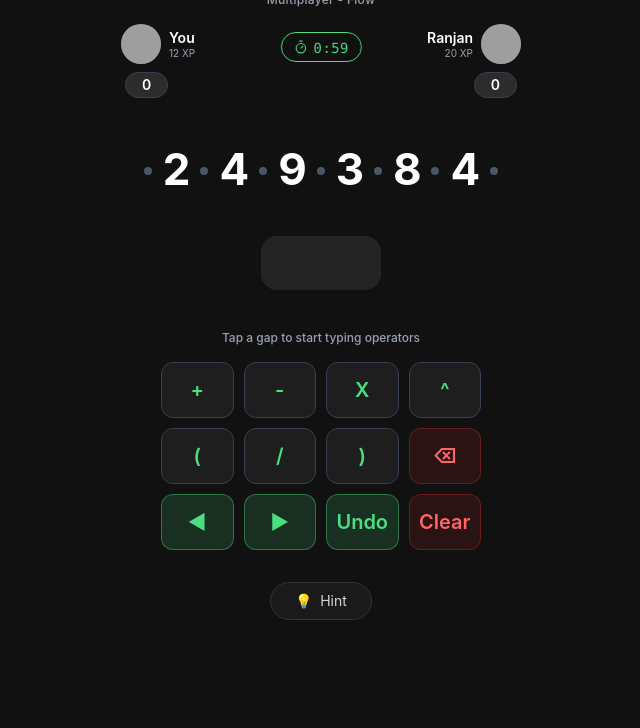
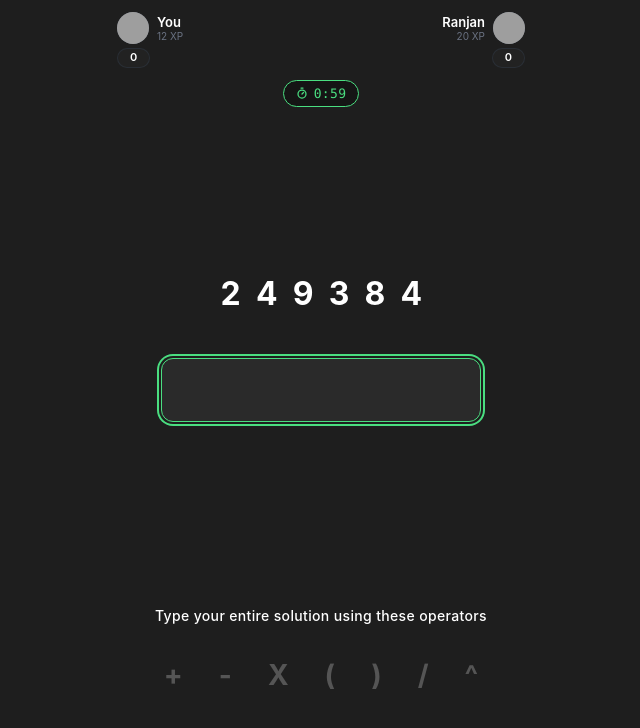
Before and after one commit to somnath-07/Hectoclash-Matiks, a React (Vite) app: page / in a window 1280 px wide. Shown: the top 728 px of the page, without its empty margins (319-959 px from the left). Built offline with nearby package versions, Linux system fonts and the light colour scheme; grey boxes are pictures that could not be loaded.

Commit message:
feat: updated typing ui to match reference with single large input box and flat operators

```diff
--- a/src/App.jsx
+++ b/src/App.jsx
@@ -1,40 +1,25 @@
-import React, { useState, useEffect, useCallback } from 'react';
+import React, { useState, useEffect } from 'react';
 import { evaluate } from 'mathjs';
 import TopBar from './components/TopBar';
 import GameBoard from './components/GameBoard';
 import OperatorDock from './components/OperatorDock';
 
-const VALID_OPERATORS = ['+', '-', 'X', '(', ')', '/', '^'];
-
 function App() {
   const [digits] = useState([2, 4, 9, 3, 8, 4]);
-  // gapContents is an array of 7 strings — one per gap
-  const [gapContents, setGapContents] = useState(Array.from({ length: 7 }, () => ''));
-  const [history, setHistory] = useState([]); // Array of snapshots of gapContents
-  const [activeGap, setActiveGap] = useState(null);
+  const [inputValue, setInputValue] = useState('');
   const [currentResult, setCurrentResult] = useState(null);
   const [hasWon, setHasWon] = useState(false);
 
-  // Evaluate expression whenever gapContents change
   useEffect(() => {
-    let expr = '';
-
-    expr += gapContents[0].replace(/X/g, '*');
-
-    for (let i = 0; i < digits.length; i++) {
-      expr += digits[i];
-      expr += gapContents[i+1].replace(/X/g, '*');
-    }
-
-    let isDefault = gapContents.every(g => g === '');
-
-    if (isDefault) {
+    if (!inputValue) {
       setCurrentResult(null);
       return;
     }
 
     try {
-      const res = evaluate(expr);
+      const formattedExpr = inputValue.replace(/X/g, '*').replace(/x/g, '*');
+      const res = evaluate(formattedExpr);
+
       if (typeof res === 'number' && !isNaN(res)) {
         let finalRes = Number(res.toFixed(4));
         if (finalRes === Math.floor(finalRes)) finalRes = Math.floor(finalRes);
@@ -42,7 +27,12 @@ function App() {
         setCurrentResult(finalRes);
 
         if (finalRes === 100 && !hasWon) {
-          setHasWon(true);
+          // Verify if digits are correct
+          const stripped = inputValue.replace(/[^0-9]/g, '');
+          const required = digits.join('');
+          if (stripped === required) {
+            setHasWon(true);
+          }
         }
       } else {
         setCurrentResult(null);
@@ -50,160 +40,52 @@ function App() {
     } catch (e) {
       setCurrentResult(null);
     }
-  }, [gapContents, digits, hasWon]);
+  }, [inputValue, digits, hasWon]);
 
-  // Listen for physical keyboard input
-  useEffect(() => {
-    const handleKeyDown = (e) => {
-      if (hasWon || activeGap === null) return;
-
-      const key = e.key;
-
-      // Map keyboard keys to operator types
-      const keyMap = {
-        '+': '+', '-': '-', '*': 'X', 'x': 'X', 'X': 'X',
-        '(': '(', ')': ')', '/': '/', '^': '^'
-      };
-
-      if (keyMap[key]) {
-        e.preventDefault();
-        handleKeyPress(keyMap[key]);
-      } else if (key === 'Backspace') {
-        e.preventDefault();
-        handleBackspace();
-      } else if (key === 'ArrowLeft') {
-        e.preventDefault();
-        handleMoveLeft();
-      } else if (key === 'ArrowRight') {
-        e.preventDefault();
-        handleMoveRight();
-      } else if (key === 'Escape') {
-        e.preventDefault();
-        setActiveGap(null);
-      }
-    };
-
-    window.addEventListener('keydown', handleKeyDown);
-    return () => window.removeEventListener('keydown', handleKeyDown);
-  }, [activeGap, hasWon, gapContents]);
-
-  const handleGapTap = (gapIndex) => {
+  const handleInputChange = (val) => {
     if (hasWon) return;
-    setActiveGap(prev => prev === gapIndex ? null : gapIndex);
+    setInputValue(val);
   };
 
-  const handleKeyPress = useCallback((key) => {
-    if (hasWon || activeGap === null) return;
-
-    // Save snapshot for undo
-    setHistory(prev => [...prev, [...gapContents]]);
-
-    setGapContents(prev => {
-      const next = [...prev];
-      next[activeGap] = next[activeGap] + key;
-      return next;
-    });
-  }, [hasWon, activeGap, gapContents]);
-
-  const handleBackspace = useCallback(() => {
-    if (hasWon || activeGap === null) return;
-
-    setHistory(prev => [...prev, [...gapContents]]);
-
-    setGapContents(prev => {
-      const next = [...prev];
-      if (next[activeGap].length > 0) {
-        next[activeGap] = next[activeGap].slice(0, -1);
-      }
-      return next;
-    });
-  }, [hasWon, activeGap, gapContents]);
-
-  const handleClear = () => {
-    if (hasWon || activeGap === null) return;
-
-    setHistory(prev => [...prev, [...gapContents]]);
-
-    setGapContents(prev => {
-      const next = [...prev];
-      next[activeGap] = '';
-      return next;
-    });
-  };
-
-  const handleUndo = () => {
-    if (hasWon || history.length === 0) return;
-
-    const lastSnapshot = history[history.length - 1];
-    setGapContents(lastSnapshot);
-    setHistory(prev => prev.slice(0, -1));
-  };
-
-  const handleMoveLeft = () => {
-    if (activeGap === null) return;
-    setActiveGap(prev => prev > 0 ? prev - 1 : prev);
-  };
-
-  const handleMoveRight = () => {
-    if (activeGap === null) return;
-    setActiveGap(prev => prev < 6 ? prev + 1 : prev);
-  };
-
-  const removeGapContent = (gapIndex) => {
+  const handleOperatorTap = (op) => {
     if (hasWon) return;
-    setHistory(prev => [...prev, [...gapContents]]);
-    setGapContents(prev => {
-      const next = [...prev];
-      next[gapIndex] = '';
-      return next;
-    });
+    setInputValue(prev => prev + op);
   };
 
   return (
-    <div className="min-h-screen bg-[var(--color-hectoc-bg)] text-white font-sans flex flex-col items-center select-none">
-      <div className="fixed inset-0 pointer-events-none bg-grid-pattern opacity-[0.15]"></div>
-
-      <div className="relative z-10 w-full max-w-md h-screen flex flex-col pt-6 pb-8 px-6 overflow-hidden">
+    <div className="h-screen h-[100dvh] bg-[var(--color-hectoc-bg)] text-white font-sans flex flex-col items-center select-none overflow-hidden">
+      <div className="relative z-10 w-full max-w-md h-full flex flex-col pt-3 px-5">
         <TopBar />
 
         <GameBoard
           digits={digits}
-          gapContents={gapContents}
-          activeGap={activeGap}
-          onGapTap={handleGapTap}
+          inputValue={inputValue}
+          onInputChange={handleInputChange}
         />
 
-        {/* Live Feed Result */}
-        <div className="mt-8 mb-2 flex justify-center h-[54px]">
-          {currentResult !== null ? (
-            <div className="text-2xl font-bold bg-[#333] px-10 py-3 rounded-2xl shadow-inner text-white transition-all transform scale-100">
-              {currentResult}
-            </div>
-          ) : (
-            <div className="w-[120px] h-full bg-[#333] rounded-2xl opacity-60"></div>
-          )}
-        </div>
+        {/* Live Feed Result (Optional, keeps it consistent or hide if we just want them to submit? No, feedback is good) */}
+        {inputValue && currentResult !== null && !hasWon && (
+          <div className="absolute top-[35%] left-1/2 -translate-x-1/2 text-xl font-bold text-gray-500">
+            = {currentResult}
+          </div>
+        )}
 
         <OperatorDock
-          onKeyPress={handleKeyPress}
-          onBackspace={handleBackspace}
-          onClear={handleClear}
-          onUndo={handleUndo}
-          onHint={() => alert('Try combining 4 and 9 first!')}
-          onMoveLeft={handleMoveLeft}
-          onMoveRight={handleMoveRight}
-          activeGap={activeGap}
+          onOperatorTap={handleOperatorTap}
         />
 
         {hasWon && (
-           <div className="absolute inset-0 z-50 bg-black/80 flex flex-col items-center justify-center backdrop-blur-sm">
+           <div className="absolute inset-0 z-50 bg-[#1E1E1E]/95 flex flex-col items-center justify-center backdrop-blur-md">
               <div className="text-[var(--color-hectoc-green)] mb-2 font-bold text-lg tracking-widest uppercase">Winner</div>
               <h2 className="text-5xl font-black text-white mb-6">100</h2>
               <p className="text-gray-300 text-sm mb-6 max-w-[200px] text-center">
                 You successfully solved the hectoc!
               </p>
               <button
-                onClick={() => window.location.reload()}
+                onClick={() => {
+                  setInputValue('');
+                  setHasWon(false);
+                }}
                 className="px-8 py-3 bg-[var(--color-hectoc-green)] text-black font-bold rounded-full hover:bg-green-400 transition-colors"
               >
                 Play Again
--- a/src/components/GameBoard.jsx
+++ b/src/components/GameBoard.jsx
@@ -1,76 +1,26 @@
-import React, { useRef, useEffect } from 'react';
-import { cn } from '../lib/utils';
+import React from 'react';
 
-export function Gap({ gapIndex, content, isActive, onTap }) {
+export default function GameBoard({ digits, inputValue, onInputChange }) {
   return (
-    <div
-      onClick={() => onTap(gapIndex)}
-      className={cn(
-        "relative flex items-center justify-center rounded-lg min-w-[30px] h-[54px] transition-all duration-200 cursor-pointer",
-        content ? "min-w-fit px-0.5" : "",
-        isActive && "bg-[var(--color-hectoc-green)]/15 ring-2 ring-[var(--color-hectoc-green)] ring-offset-1 ring-offset-[var(--color-hectoc-bg)]",
-        !isActive && !content && "active:scale-110 active:bg-white/5"
-      )}
-    >
-      {!content && (
-        <div className={cn(
-          "transition-all duration-200",
-          isActive
-            ? "w-[2px] h-7 bg-[var(--color-hectoc-green)] animate-pulse rounded-full shadow-[0_0_6px_var(--color-hectoc-green)]"
-            : "w-2 h-2 rounded-full bg-gray-600"
-        )}></div>
-      )}
-      {content && (
-        <span className="text-3xl font-bold text-[var(--color-hectoc-green)] select-none">
-          {content}
-        </span>
-      )}
+    <div className="w-full flex-1 overflow-hidden flex flex-col items-center justify-center gap-10">
+      {/* Digits row */}
+      <div className="flex items-center justify-center gap-4 text-white">
+        {digits.map((digit, i) => (
+          <span key={i} className="text-[2rem] font-bold tracking-tight">{digit}</span>
+        ))}
+      </div>
+
+      {/* Input box */}
+      <input
+        type="text"
+        value={inputValue}
+        onChange={(e) => onInputChange(e.target.value)}
+        className="w-full max-w-[320px] h-[64px] bg-[#2a2a2a] border border-[var(--color-hectoc-green)] rounded-xl text-center text-[28px] font-semibold tracking-wider text-white focus:outline-none focus:ring-2 focus:ring-[var(--color-hectoc-green)] focus:ring-offset-2 focus:ring-offset-[#1E1E1E]"
+        placeholder=""
+        autoFocus
+        spellCheck="false"
+        autoComplete="off"
+      />
     </div>
   );
 }
-
-export default function GameBoard({ digits, gapContents, activeGap, onGapTap }) {
-  const renderBoard = () => {
-    const elements = [];
-
-    // Gap 0 (before first digit)
-    elements.push(
-      <Gap
-        key={`gap-0`}
-        gapIndex={0}
-        content={gapContents[0]}
-        isActive={activeGap === 0}
-        onTap={onGapTap}
-      />
-    );
-
-    for (let i = 0; i < digits.length; i++) {
-      // Digit
-      elements.push(
-        <div key={`digit-${i}`} className="text-[2.75rem] font-bold tracking-tight text-white select-none relative -top-[2px]">
-          {digits[i]}
-        </div>
-      );
-      // Following Gap
-      elements.push(
-        <Gap
-          key={`gap-${i+1}`}
-          gapIndex={i+1}
-          content={gapContents[i+1]}
-          isActive={activeGap === i+1}
-          onTap={onGapTap}
-        />
-      );
-    }
-
-    return elements;
-  }
-
-  return (
-    <div className="flex flex-col items-center w-full mt-10">
-      <div className="flex items-center justify-center w-full max-w-[400px]">
-        {renderBoard()}
-      </div>
-    </div>
-  );
-}
--- a/src/components/OperatorDock.jsx
+++ b/src/components/OperatorDock.jsx
@@ -1,74 +1,25 @@
 import React from 'react';
-import { cn } from '../lib/utils';
 
-function KeyButton({ label, onPress, variant = 'default', wide = false }) {
-  return (
-    <button
-      onClick={() => onPress(label)}
-      className={cn(
-        "h-14 rounded-xl flex items-center justify-center font-semibold text-xl transition-all duration-100 select-none active:scale-90",
-        wide ? "col-span-2 px-4" : "w-full",
-        variant === 'default' && "bg-[var(--color-hectoc-grid)] border border-gray-700 text-[var(--color-hectoc-green)] active:bg-[var(--color-hectoc-green)]/20 active:border-[var(--color-hectoc-green)] cursor-pointer",
-        variant === 'action' && "bg-[var(--color-hectoc-green)]/15 border border-[var(--color-hectoc-green)]/40 text-[var(--color-hectoc-green)] active:bg-[var(--color-hectoc-green)]/30 cursor-pointer",
-        variant === 'danger' && "bg-red-500/10 border border-red-500/30 text-red-400 active:bg-red-500/25 cursor-pointer"
-      )}
-    >
-      {label}
-    </button>
-  );
-}
-
-export default function OperatorDock({ onKeyPress, onBackspace, onClear, onUndo, onHint, onMoveLeft, onMoveRight, activeGap }) {
-  const operators = ['+', '-', 'X'];
-  const extras = ['(', '/', ')'];
-  const special = ['^'];
+export default function OperatorDock({ onOperatorTap }) {
+  const operators = ['+', '-', 'X', '(', ')', '/', '^'];
 
   return (
-    <div className="w-full flex flex-col items-center mt-8 mb-6 gap-4 z-20">
-      <div className={cn(
-        "text-xs font-medium transition-all duration-300",
-        activeGap !== null
-          ? "text-[var(--color-hectoc-green)]"
-          : "text-gray-400"
-      )}>
-        {activeGap !== null
-          ? `Typing in gap ${activeGap} — use keys below`
-          : "Tap a gap to start typing operators"}
+    <div className="w-full flex flex-col items-center pt-5 pb-[100px] gap-6 z-20 shrink-0">
+      <div className="text-[14px] text-white font-medium tracking-wide">
+        Type your entire solution using these operators
       </div>
 
-      {/* Operator keyboard */}
-      <div className="w-full max-w-[320px] flex flex-col gap-2.5">
-        {/* Row 1: Main operators */}
-        <div className="grid grid-cols-4 gap-2.5">
-          {operators.map(op => (
-            <KeyButton key={op} label={op} onPress={onKeyPress} />
-          ))}
-          <KeyButton label="^" onPress={onKeyPress} />
-        </div>
-
-        {/* Row 2: Parens + extras */}
-        <div className="grid grid-cols-4 gap-2.5">
-          {extras.map(op => (
-            <KeyButton key={op} label={op} onPress={onKeyPress} />
-          ))}
-          <KeyButton label="⌫" onPress={onBackspace} variant="danger" />
-        </div>
-
-        {/* Row 3: Navigation + actions */}
-        <div className="grid grid-cols-4 gap-2.5">
-          <KeyButton label="◀" onPress={onMoveLeft} variant="action" />
-          <KeyButton label="▶" onPress={onMoveRight} variant="action" />
-          <KeyButton label="Undo" onPress={onUndo} variant="action" />
-          <KeyButton label="Clear" onPress={onClear} variant="danger" />
-        </div>
+      <div className="flex items-center gap-5 text-[28px] font-bold text-[#555]">
+        {operators.map(op => (
+          <button
+            key={op}
+            onClick={() => onOperatorTap(op)}
+            className="hover:text-white active:scale-90 active:text-[var(--color-hectoc-green)] transition-all cursor-pointer touch-manipulation px-2 py-1"
+          >
+            {op}
+          </button>
+        ))}
       </div>
-
-      <button
-        onClick={onHint}
-        className="mt-4 px-6 py-2 rounded-full bg-[#1a1a1a] border border-[#333] flex items-center gap-2 text-sm text-gray-300 hover:text-white transition-colors cursor-pointer select-none"
-      >
-        <span className="text-gray-400">💡</span> Hint
-      </button>
     </div>
   );
 }
--- a/src/components/TopBar.jsx
+++ b/src/components/TopBar.jsx
@@ -3,29 +3,22 @@ import { Timer } from 'lucide-react';
 
 export default function TopBar() {
   return (
+    <div className="flex flex-col w-full gap-2.5 shrink-0">
+      {/* Player row */}
       <div className="flex justify-between items-start w-full text-sm">
         {/* Player 1 (You) */}
         <div className="flex flex-col items-start">
           <div className="flex items-center space-x-2">
-          <div className="w-10 h-10 rounded-full overflow-hidden bg-gray-600 flex-shrink-0">
+            <div className="w-8 h-8 rounded-full overflow-hidden bg-gray-600 flex-shrink-0">
               <img src="https://i.pravatar.cc/150?img=11" alt="You" className="w-full h-full object-cover" />
             </div>
             <div className="flex flex-col leading-tight">
-            <span className="font-semibold">You</span>
-            <span className="text-[10px] text-gray-400">12 XP</span>
+              <span className="font-semibold text-[13px]">You</span>
+              <span className="text-[10px] text-gray-500">12 XP</span>
             </div>
           </div>
-        <div className="mt-2 text-sm font-semibold bg-[#2c2c2c] border border-gray-700 px-4 py-0.5 rounded-full ml-1">
+          <div className="mt-1 text-[11px] font-semibold bg-[#222] border border-gray-700/40 px-3 py-[1px] rounded-full">
             0
-        </div>
-      </div>
-
-      {/* Center status and Timer */}
-      <div className="flex flex-col items-center absolute left-1/2 -translate-x-1/2 -top-2">
-        <div className="text-xs text-gray-400 mb-6 font-medium tracking-wide">Multiplayer - Flow</div>
-        <div className="flex items-center space-x-1.5 border border-[var(--color-hectoc-green)] px-3 py-1 rounded-full text-[var(--color-hectoc-green)] bg-[var(--color-hectoc-dark)]/50 backdrop-blur-sm">
-          <Timer size={14} />
-          <span className="font-mono text-sm tracking-wide font-medium relative top-[1px]">0:59</span>
           </div>
         </div>
 
@@ -33,15 +26,24 @@ export default function TopBar() {
         <div className="flex flex-col items-end">
           <div className="flex items-center space-x-2">
             <div className="flex flex-col text-right leading-tight">
-            <span className="font-semibold">Ranjan</span>
-            <span className="text-[10px] text-gray-400">20 XP</span>
+              <span className="font-semibold text-[13px]">Ranjan</span>
+              <span className="text-[10px] text-gray-500">20 XP</span>
             </div>
-          <div className="w-10 h-10 rounded-full overflow-hidden bg-gray-600 flex-shrink-0">
+            <div className="w-8 h-8 rounded-full overflow-hidden bg-gray-600 flex-shrink-0">
               <img src="https://i.pravatar.cc/150?img=12" alt="Opponent" className="w-full h-full object-cover" />
             </div>
           </div>
-        <div className="mt-2 text-sm font-semibold bg-[#2c2c2c] border border-gray-700 px-4 py-0.5 rounded-full mr-1">
+          <div className="mt-1 text-[11px] font-semibold bg-[#222] border border-gray-700/40 px-3 py-[1px] rounded-full">
             0
+          </div>
+        </div>
+      </div>
+
+      {/* Timer - centered below players */}
+      <div className="flex justify-center mt-0.5">
+        <div className="flex items-center space-x-1.5 border border-[var(--color-hectoc-green)] px-3 py-[3px] rounded-full text-[var(--color-hectoc-green)] bg-black/30">
+          <Timer size={12} strokeWidth={2.5} />
+          <span className="font-mono text-[13px] tracking-wide font-medium relative top-[0.5px]">0:59</span>
         </div>
       </div>
     </div>
--- a/src/index.css
+++ b/src/index.css
@@ -1,12 +1,13 @@
 @import "tailwindcss";
 
 @theme {
-  --color-hectoc-bg: #111111;
+  --color-hectoc-bg: #1E1E1E;
   --color-hectoc-grid: #1e1e1e;
   --color-hectoc-green: #4ade80;
   --color-hectoc-operator: #1e293b;
   --color-hectoc-operator-text: #4ade80;
   --color-hectoc-gap-border: #333333;
+  --color-hectoc-card: #1E1E1E;
   --font-family-hectoc: 'Inter', system-ui, sans-serif;
 }
 
@@ -16,15 +17,16 @@ body {
   background-color: var(--color-hectoc-bg);
   color: white;
   min-height: 100vh;
+  min-height: 100dvh;
   -webkit-font-smoothing: antialiased;
   -moz-osx-font-smoothing: grayscale;
+  overscroll-behavior: none;
+  overflow: hidden;
+  position: fixed;
+  width: 100%;
 }
 
-/* Base grid pattern to match the screenshot */
-.bg-grid-pattern {
-  background-image:
-    linear-gradient(to right, var(--color-hectoc-grid) 1px, transparent 1px),
-    linear-gradient(to bottom, var(--color-hectoc-grid) 1px, transparent 1px);
-  background-size: 40px 40px;
-  background-position: center top;
+#root {
+  min-height: 100vh;
+  min-height: 100dvh;
 }
```
Lines whose indentation alone changed are shown as unchanged.
